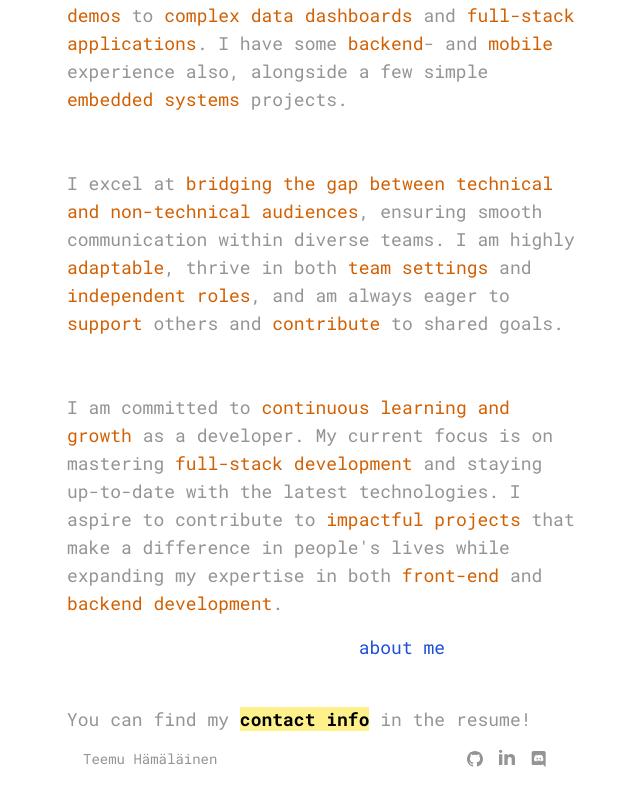
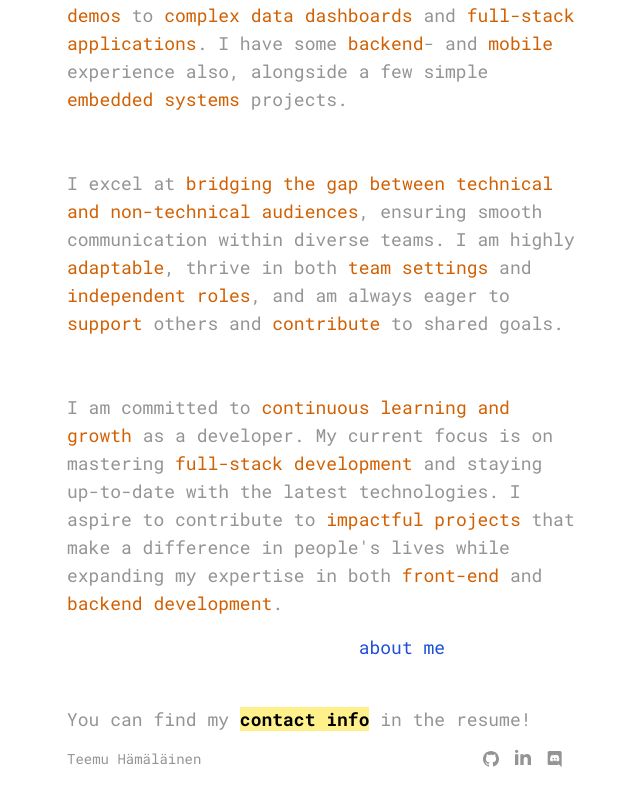
Before and after one commit to temevh/minimalisticPort, a Next.js app: page / in a window 1280 px wide. Shown: the part 472-1265 px from the top of the page, without its empty margins (317-957 px from the left). Built offline with nearby package versions, Linux system fonts and the light colour scheme.

Commit message:
removed footer px

```diff
--- a/src/app/components/Footer.js
+++ b/src/app/components/Footer.js
@@ -3,7 +3,7 @@
 
 const Footer = () => {
   return (
-    <div className="flex items-center justify-between w-full pb-6 px-4">
+    <div className="flex items-center justify-between w-full pb-6">
       <p className="text-sm text-graytext mt-4">Teemu Hämäläinen</p>
       <span>
         <FooterSocials />
```
